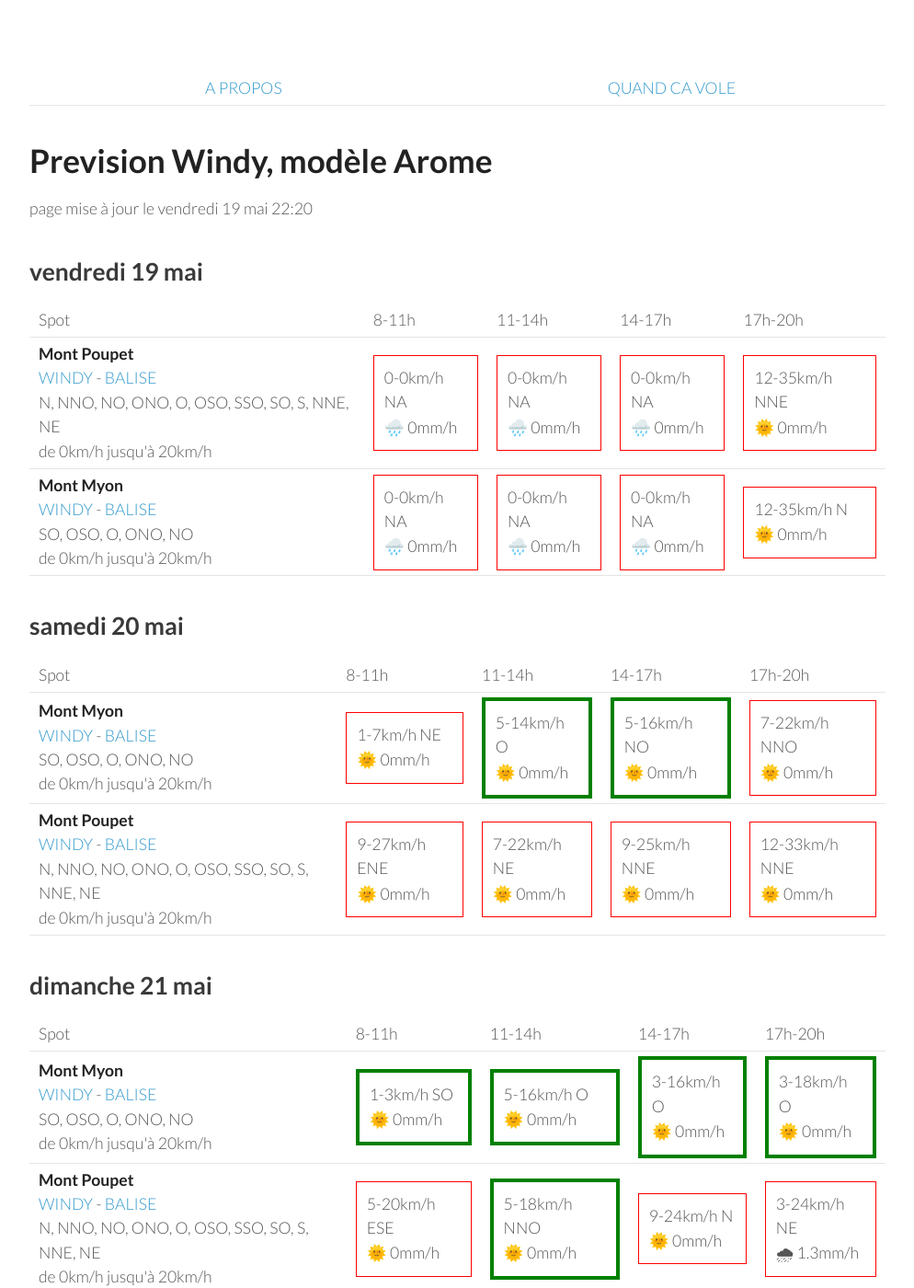
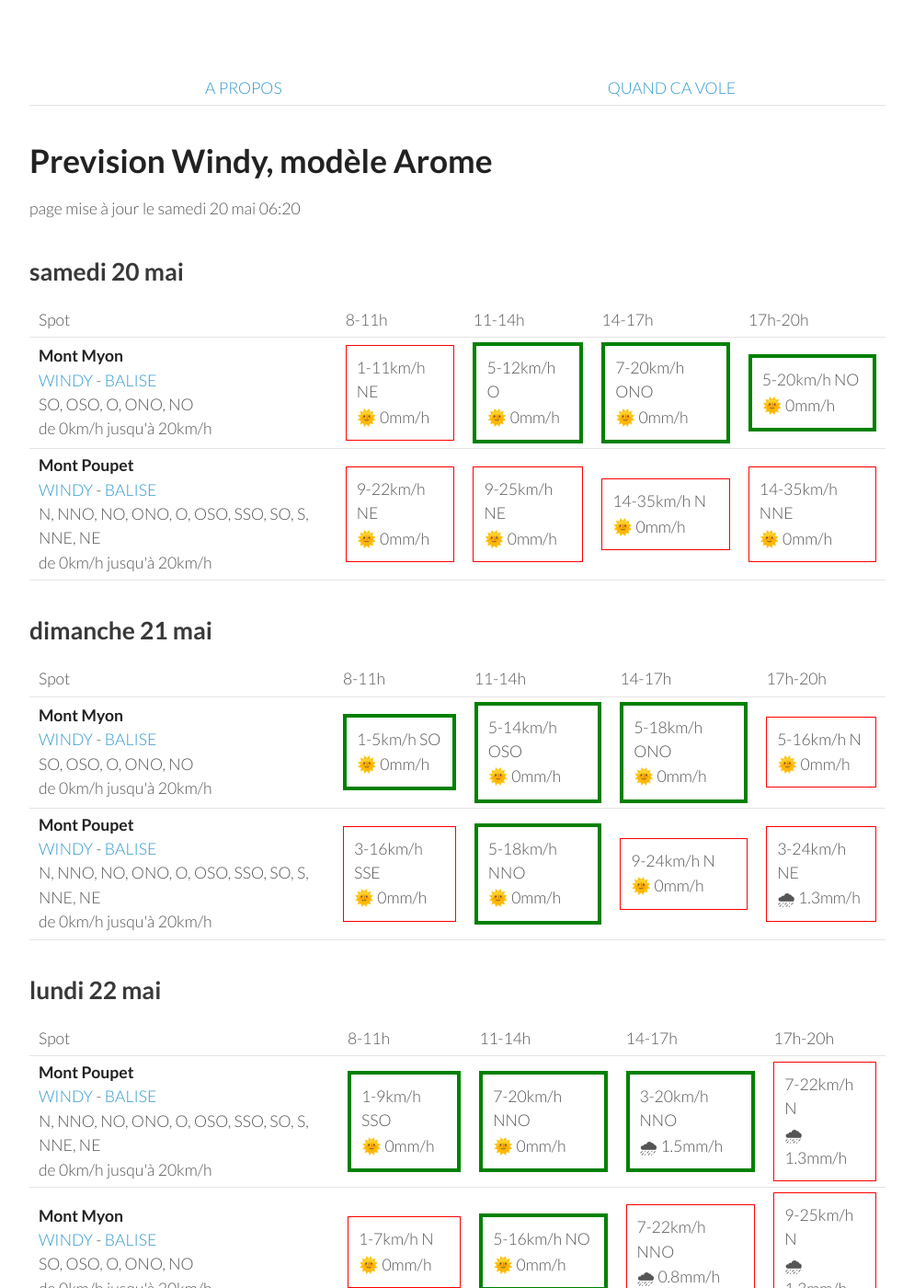
Before and after one commit to parapente-dans-le-nord/parapente-dans-le-nord.github.io, a Jekyll site: the page built from jura.markdown, in a window 1280 px wide and 1400 px high. Shown: the whole window at 92% size, without its empty margins (26-1020 px from the left). Built offline with Jekyll 4.4.1, drawn with Linux system fonts in a browser that asks for light colours; some of the changed text lies outside the part shown.

Commit message:
update index.markdown

```diff
--- a/jura.markdown
+++ b/jura.markdown
@@ -7,42 +7,8 @@ title:  "Tous les spots"
 {: .links}
 
 # Prevision Windy, modèle Arome
-page mise à jour le vendredi 19 mai 22:20
+page mise à jour le samedi 20 mai 06:20
 
-## vendredi 19 mai
-
-{::nomarkdown}
-<table>
-  <tbody>
-    <tr>
-      <td>Spot</td>
-      <td>8-11h</td>
-      <td>11-14h</td>
-      <td>14-17h</td>
-      <td>17h-20h</td>
-    </tr>
-<tr>
-        <td><strong>Mont Poupet</strong><br><a href="https://windy.com/46.970/5.876?46.541,5.876,8">WINDY</a> - <span class=""><a href="http://www.balisemeteo.com/balise.php?idBalise=92">BALISE</a> </span><br> <span class="vent-favorable">N, NNO, NO, ONO, O, OSO, SSO, SO, S, NNE, NE</span><br><span class="force-vent">de 0km/h jusqu'à 20km/h</span> </td>
-
-            <td><div class="not-flyable"><p>0-0km/h NA</p><p>🌧️ 0mm/h</p></div></td>
-            <td><div class="not-flyable"><p>0-0km/h NA</p><p>🌧️ 0mm/h</p></div></td>
-            <td><div class="not-flyable"><p>0-0km/h NA</p><p>🌧️ 0mm/h</p></div></td>
-            <td><div class="not-flyable"><p>12-35km/h NNE</p><p>🌞 0mm/h</p></div></td>
-
-    </tr>
-<tr>
-        <td><strong>Mont Myon</strong><br><a href="https://windy.com/46.331/5.397?45.898,5.394,8,m:eWoagj8">WINDY</a> - <span class=""><a href="http://www.balisemeteo.com/balise.php?idBalise=70">BALISE</a> </span><br> <span class="vent-favorable">SO, OSO, O, ONO, NO</span><br><span class="force-vent">de 0km/h jusqu'à 20km/h</span> </td>
-
-            <td><div class="not-flyable"><p>0-0km/h NA</p><p>🌧️ 0mm/h</p></div></td>
-            <td><div class="not-flyable"><p>0-0km/h NA</p><p>🌧️ 0mm/h</p></div></td>
-            <td><div class="not-flyable"><p>0-0km/h NA</p><p>🌧️ 0mm/h</p></div></td>
-            <td><div class="not-flyable"><p>12-35km/h N</p><p>🌞 0mm/h</p></div></td>
-
-    </tr>
-
-</tbody>
-</table>
-{:/}
 ## samedi 20 mai
 
 {::nomarkdown}
@@ -58,20 +24,20 @@ page mise à jour le vendredi 19 mai 22:20
 <tr>
         <td><strong>Mont Myon</strong><br><a href="https://windy.com/46.331/5.397?45.898,5.394,8,m:eWoagj8">WINDY</a> - <span class=""><a href="http://www.balisemeteo.com/balise.php?idBalise=70">BALISE</a> </span><br> <span class="vent-favorable">SO, OSO, O, ONO, NO</span><br><span class="force-vent">de 0km/h jusqu'à 20km/h</span> </td>
 
-            <td><div class="not-flyable"><p>1-7km/h NE</p><p>🌞 0mm/h</p></div></td>
-            <td><div class="flyable"><p>5-14km/h O</p><p>🌞 0mm/h</p></div></td>
-            <td><div class="flyable"><p>5-16km/h NO</p><p>🌞 0mm/h</p></div></td>
-            <td><div class="not-flyable"><p>7-22km/h NNO</p><p>🌞 0mm/h</p></div></td>
+            <td><div class="not-flyable"><p>1-11km/h NE</p><p>🌞 0mm/h</p></div></td>
+            <td><div class="flyable"><p>5-12km/h O</p><p>🌞 0mm/h</p></div></td>
+            <td><div class="flyable"><p>7-20km/h ONO</p><p>🌞 0mm/h</p></div></td>
+            <td><div class="flyable"><p>5-20km/h NO</p><p>🌞 0mm/h</p></div></td>
 
 
     </tr>
 <tr>
         <td><strong>Mont Poupet</strong><br><a href="https://windy.com/46.970/5.876?46.541,5.876,8">WINDY</a> - <span class=""><a href="http://www.balisemeteo.com/balise.php?idBalise=92">BALISE</a> </span><br> <span class="vent-favorable">N, NNO, NO, ONO, O, OSO, SSO, SO, S, NNE, NE</span><br><span class="force-vent">de 0km/h jusqu'à 20km/h</span> </td>
 
-            <td><div class="not-flyable"><p>9-27km/h ENE</p><p>🌞 0mm/h</p></div></td>
-            <td><div class="not-flyable"><p>7-22km/h NE</p><p>🌞 0mm/h</p></div></td>
-            <td><div class="not-flyable"><p>9-25km/h NNE</p><p>🌞 0mm/h</p></div></td>
-            <td><div class="not-flyable"><p>12-33km/h NNE</p><p>🌞 0mm/h</p></div></td>
+            <td><div class="not-flyable"><p>9-22km/h NE</p><p>🌞 0mm/h</p></div></td>
+            <td><div class="not-flyable"><p>9-25km/h NE</p><p>🌞 0mm/h</p></div></td>
+            <td><div class="not-flyable"><p>14-35km/h N</p><p>🌞 0mm/h</p></div></td>
+            <td><div class="not-flyable"><p>14-35km/h NNE</p><p>🌞 0mm/h</p></div></td>
 
 
     </tr>
@@ -94,17 +60,17 @@ page mise à jour le vendredi 19 mai 22:20
 <tr>
         <td><strong>Mont Myon</strong><br><a href="https://windy.com/46.331/5.397?45.898,5.394,8,m:eWoagj8">WINDY</a> - <span class=""><a href="http://www.balisemeteo.com/balise.php?idBalise=70">BALISE</a> </span><br> <span class="vent-favorable">SO, OSO, O, ONO, NO</span><br><span class="force-vent">de 0km/h jusqu'à 20km/h</span> </td>
 
-            <td><div class="flyable"><p>1-3km/h SO</p><p>🌞 0mm/h</p></div></td>
-            <td><div class="flyable"><p>5-16km/h O</p><p>🌞 0mm/h</p></div></td>
-            <td><div class="flyable"><p>3-16km/h O</p><p>🌞 0mm/h</p></div></td>
-            <td><div class="flyable"><p>3-18km/h O</p><p>🌞 0mm/h</p></div></td>
+            <td><div class="flyable"><p>1-5km/h SO</p><p>🌞 0mm/h</p></div></td>
+            <td><div class="flyable"><p>5-14km/h OSO</p><p>🌞 0mm/h</p></div></td>
+            <td><div class="flyable"><p>5-18km/h ONO</p><p>🌞 0mm/h</p></div></td>
+            <td><div class="not-flyable"><p>5-16km/h N</p><p>🌞 0mm/h</p></div></td>
 
 
     </tr>
 <tr>
         <td><strong>Mont Poupet</strong><br><a href="https://windy.com/46.970/5.876?46.541,5.876,8">WINDY</a> - <span class=""><a href="http://www.balisemeteo.com/balise.php?idBalise=92">BALISE</a> </span><br> <span class="vent-favorable">N, NNO, NO, ONO, O, OSO, SSO, SO, S, NNE, NE</span><br><span class="force-vent">de 0km/h jusqu'à 20km/h</span> </td>
 
-            <td><div class="not-flyable"><p>5-20km/h ESE</p><p>🌞 0mm/h</p></div></td>
+            <td><div class="not-flyable"><p>3-16km/h SSE</p><p>🌞 0mm/h</p></div></td>
             <td><div class="flyable"><p>5-18km/h NNO</p><p>🌞 0mm/h</p></div></td>
             <td><div class="not-flyable"><p>9-24km/h N</p><p>🌞 0mm/h</p></div></td>
             <td><div class="not-flyable"><p>3-24km/h NE</p><p>🌧 1.3mm/h</p></div></td>
@@ -141,9 +107,9 @@ page mise à jour le vendredi 19 mai 22:20
         <td><strong>Mont Myon</strong><br><a href="https://windy.com/46.331/5.397?45.898,5.394,8,m:eWoagj8">WINDY</a> - <span class=""><a href="http://www.balisemeteo.com/balise.php?idBalise=70">BALISE</a> </span><br> <span class="vent-favorable">SO, OSO, O, ONO, NO</span><br><span class="force-vent">de 0km/h jusqu'à 20km/h</span> </td>
 
             <td><div class="not-flyable"><p>1-7km/h N</p><p>🌞 0mm/h</p></div></td>
-            <td><div class="flyable"><p>7-20km/h NO</p><p>🌞 0mm/h</p></div></td>
-            <td><div class="not-flyable"><p>9-24km/h N</p><p>🌧 0.9mm/h</p></div></td>
-            <td><div class="not-flyable"><p>11-25km/h NNE</p><p>🌧 0.8mm/h</p></div></td>
+            <td><div class="flyable"><p>5-16km/h NO</p><p>🌞 0mm/h</p></div></td>
+            <td><div class="not-flyable"><p>7-22km/h NNO</p><p>🌧 0.8mm/h</p></div></td>
+            <td><div class="not-flyable"><p>9-25km/h N</p><p>🌧 1.3mm/h</p></div></td>
 
 
     </tr>
@@ -176,8 +142,8 @@ page mise à jour le vendredi 19 mai 22:20
 <tr>
         <td><strong>Mont Myon</strong><br><a href="https://windy.com/46.331/5.397?45.898,5.394,8,m:eWoagj8">WINDY</a> - <span class=""><a href="http://www.balisemeteo.com/balise.php?idBalise=70">BALISE</a> </span><br> <span class="vent-favorable">SO, OSO, O, ONO, NO</span><br><span class="force-vent">de 0km/h jusqu'à 20km/h</span> </td>
 
-            <td><div class="not-flyable"><p>7-18km/h NNE</p><p>🌞 0mm/h</p></div></td>
-            <td><div class="not-flyable"><p>12-29km/h N</p><p>🌧 0.5mm/h</p></div></td>
+            <td><div class="not-flyable"><p>11-24km/h N</p><p>🌞 0mm/h</p></div></td>
+            <td><div class="not-flyable"><p>14-33km/h N</p><p>🌧 0.2mm/h</p></div></td>
             <td><div class="not-flyable"><p>12-33km/h N</p><p>🌧 1.1mm/h</p></div></td>
             <td><div class="not-flyable"><p>16-35km/h NNE</p><p>🌧 1.5mm/h</p></div></td>
 
```
